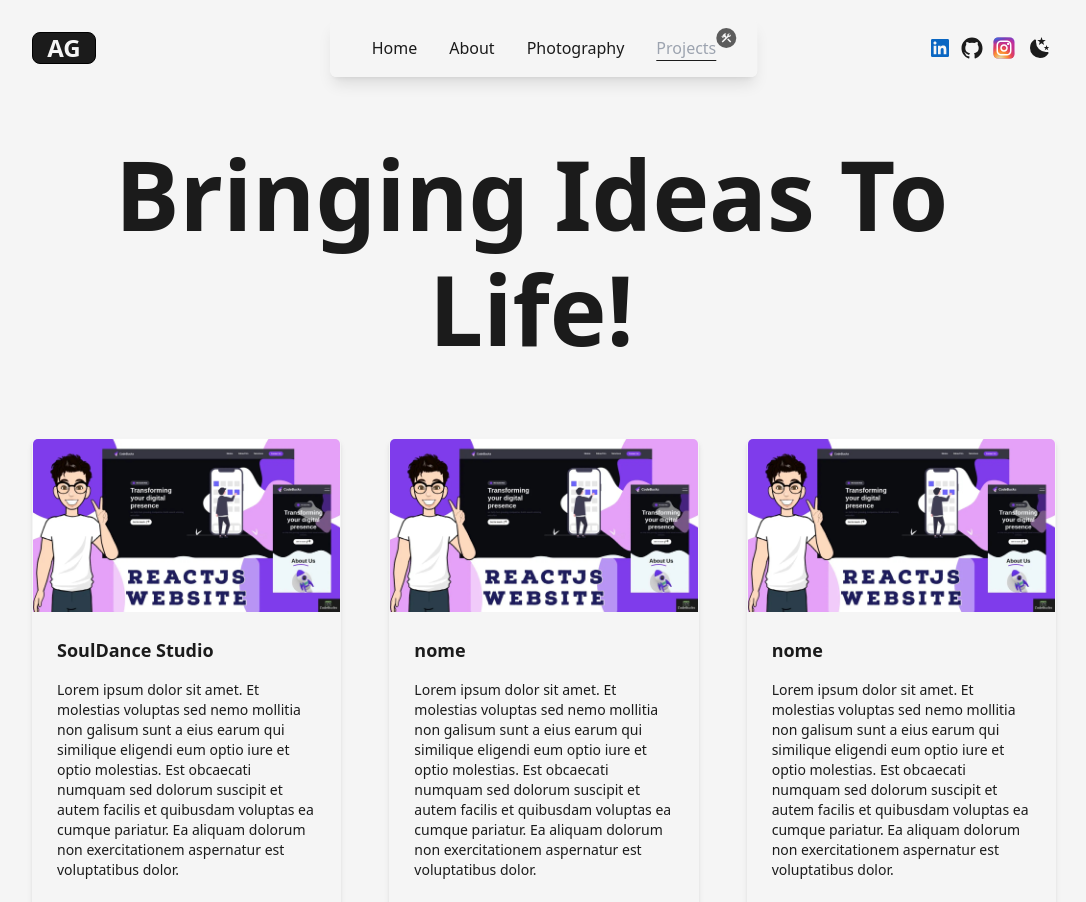
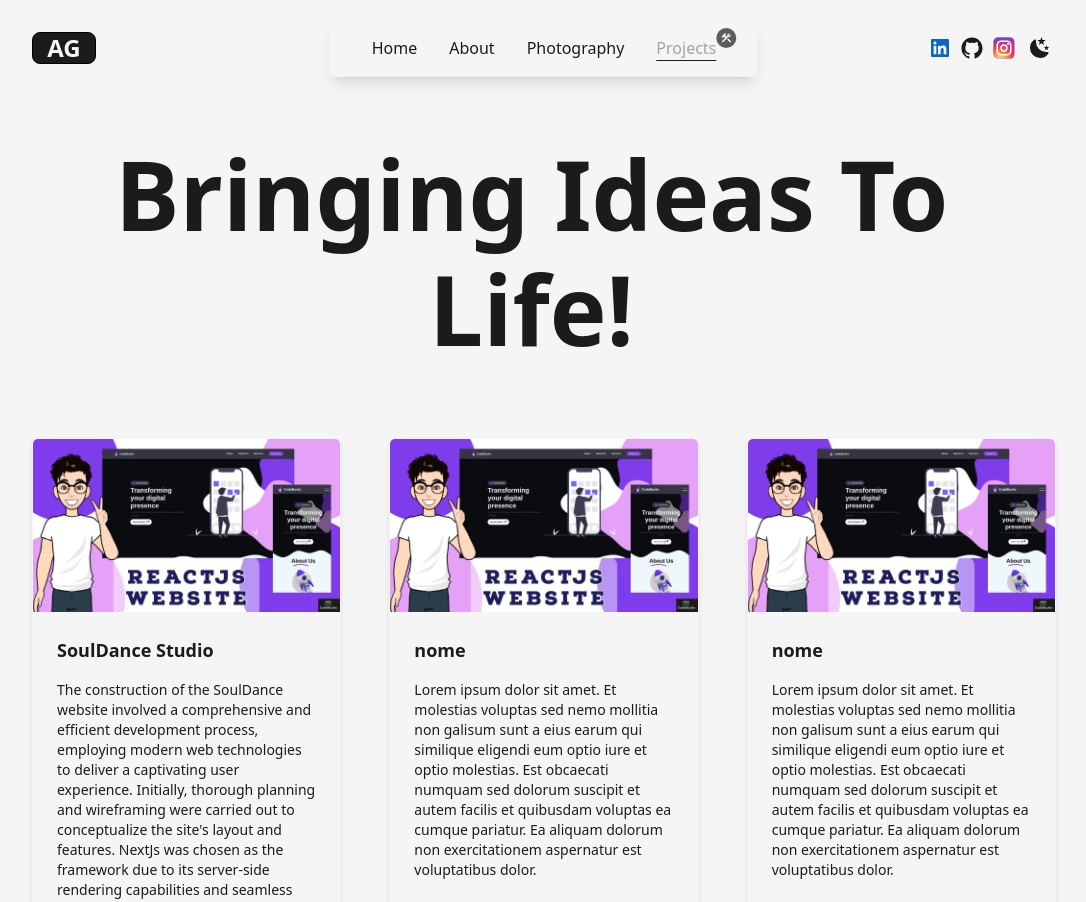
Before and after one commit to andregn26/my-portfolio, a Next.js app: page /projects in a window 1280 px wide. Shown: the top 902 px of the page, without its empty margins (96-1182 px from the left). Built offline with nearby package versions, Linux system fonts and the light colour scheme.

Commit message:
readme update

```diff
--- a/app/projects/page.jsx
+++ b/app/projects/page.jsx
@@ -11,7 +11,7 @@ const projects = [
 	{
 		name: "SoulDance Studio",
 		description:
-			"Lorem ipsum dolor sit amet. Et molestias voluptas sed nemo mollitia non galisum sunt a eius earum qui similique eligendi eum optio iure et optio molestias. Est obcaecati numquam sed dolorum suscipit et autem facilis et quibusdam voluptas ea cumque pariatur. Ea aliquam dolorum non exercitationem aspernatur est voluptatibus dolor.",
+			"The construction of the SoulDance website involved a comprehensive and efficient development process, employing modern web technologies to deliver a captivating user experience. Initially, thorough planning and wireframing were carried out to conceptualize the site's layout and features. NextJs was chosen as the framework due to its server-side rendering capabilities and seamless integration with React, which allowed for fast-loading, SEO-friendly pages. React, being the primary library, facilitated the creation of interactive and dynamic components that enhanced user engagement. Tailwind CSS was selected for styling, enabling a responsive and visually appealing design, with the utility-first approach streamlining the development process. For the backend and database, Sanity was employed, empowering the team to manage content effortlessly and efficiently. Overall, this combination of React, NextJs, Tailwind CSS, and Sanity provided the foundation for a modern, responsive, and user-friendly website for SoulDance, catering to their unique needs and delighting visitors with a seamless dance experience.",
 		image: "/images/projects/agency-website-cover-image.jpg",
 		stack: {
 			library: "React.js",
```
Also changed, not shown: 1 other file (tests, documents, lock files or other folders).
